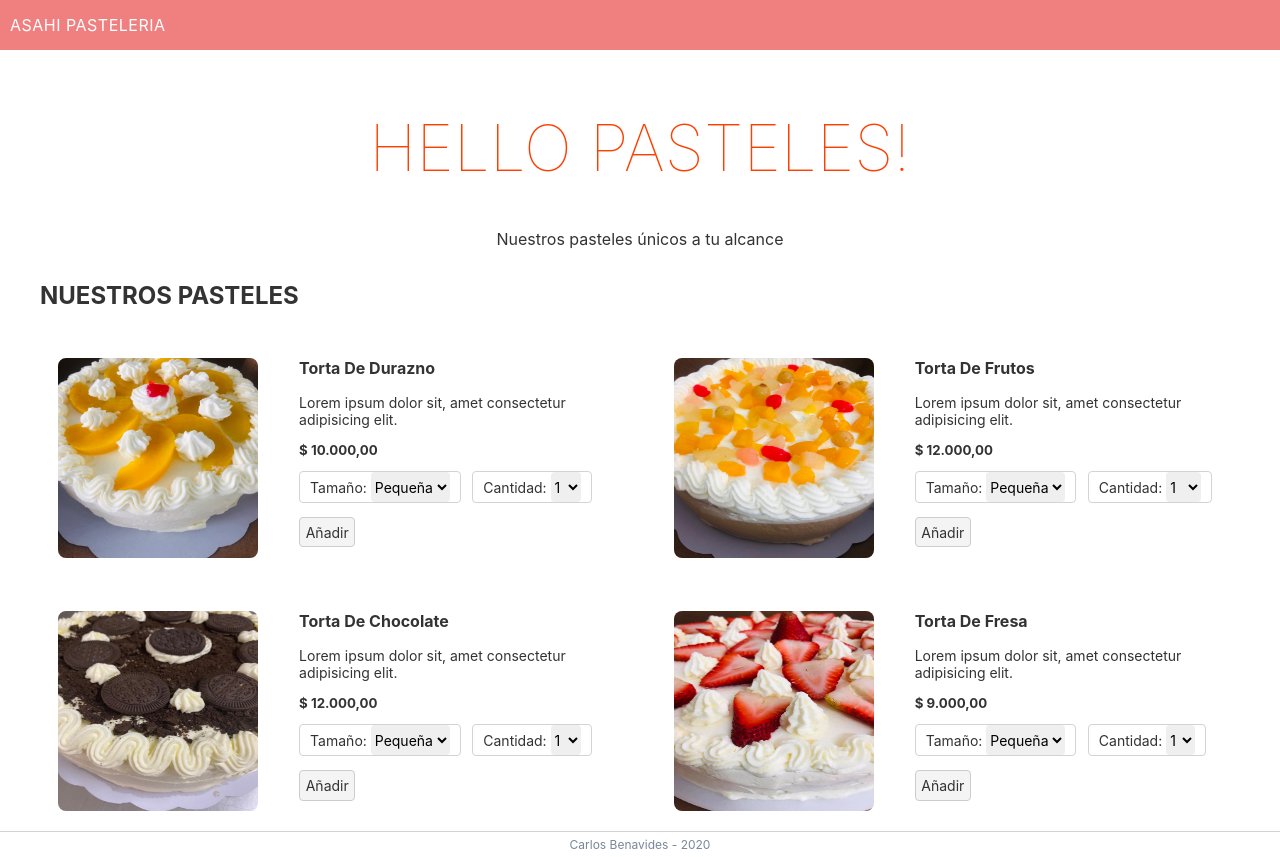
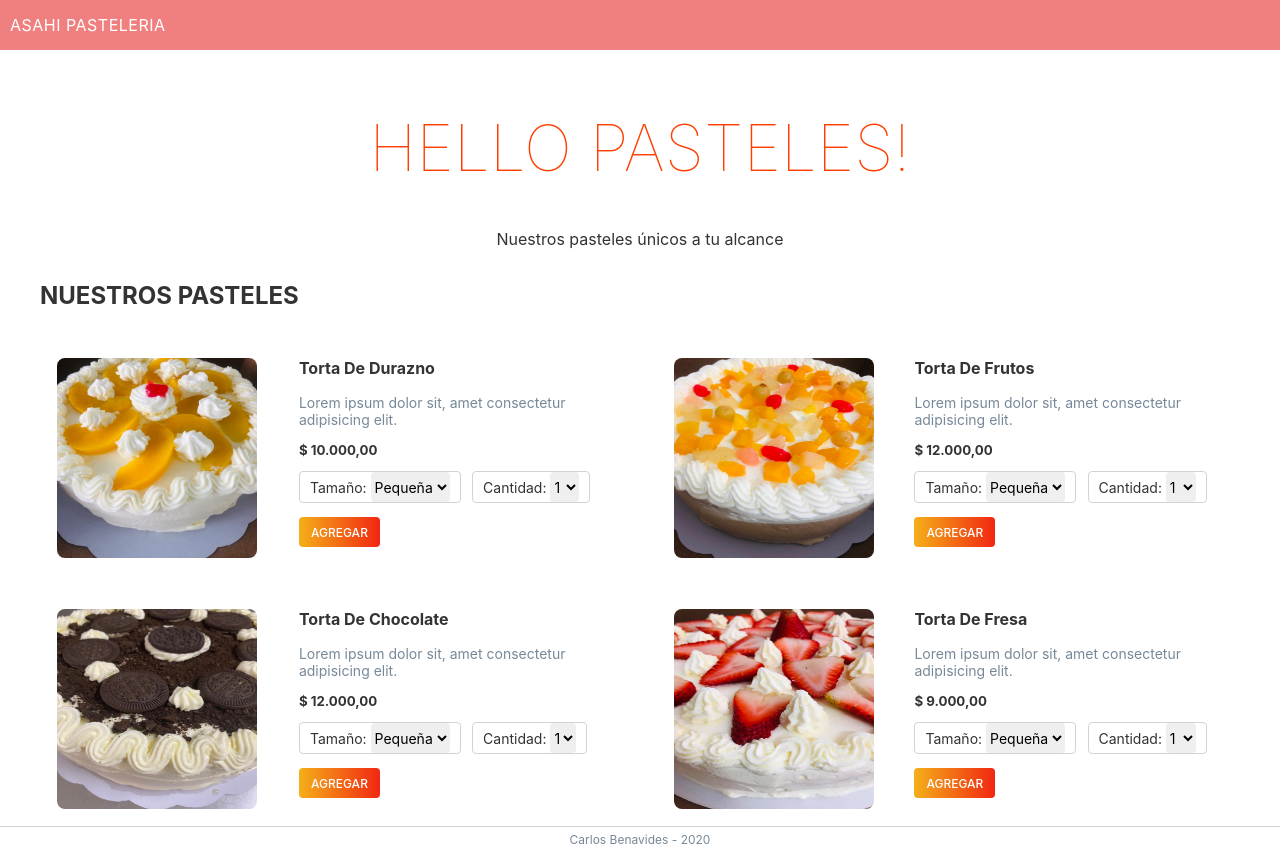
Before and after one commit to CarlosBean/asahi-cakes-front, a Svelte app: page / in a window 1280 px wide. Built offline with nearby package versions, Linux system fonts and the light colour scheme.

Commit message:
fix: fixed product stock on select size

```diff
--- a/src/components/CustomSelect.svelte
+++ b/src/components/CustomSelect.svelte
@@ -33,7 +33,7 @@
   <select name="dropdown" class="capitalize" bind:value={selected}>
     {#each options as option, index}
       {#if option}
-        <option value={option.value}>{option.name}</option>
+        <option value={option}>{option.name}</option>
       {:else}
         <option value={index + 1}>{index + 1}</option>
       {/if}
--- a/src/components/Product.svelte
+++ b/src/components/Product.svelte
@@ -1,5 +1,5 @@
 <script lang="ts">
-  import type { Product } from "../models/product";
+  import type { Product, Size } from "../models/product";
 
   import CustomSelect from "../components/CustomSelect.svelte";
   export let product: Product;
@@ -9,7 +9,7 @@
     currency: "COP",
   });
 
-  let selectedSize: number;
+  let selectedSize: Size;
   let selectedQuantity: number;
 
   function formatCurrency(value: number): string {
@@ -45,6 +45,7 @@
 
   .thumbnail-info p {
     font-size: 14px;
+    color: lightslategray;
   }
 </style>
 
@@ -54,18 +55,23 @@
     <h4 class="capitalize">Torta de {product.name}</h4>
     <p>Lorem ipsum dolor sit, amet consectetur adipisicing elit.</p>
 
-    <h5>{formatCurrency(selectedSize * selectedQuantity)}</h5>
+    {#if selectedSize}
+      <h5>{formatCurrency(selectedSize.value * selectedQuantity)}</h5>
+    {/if}
 
     <CustomSelect
       label="Tamaño"
       options={product.sizes}
       bind:selected={selectedSize} />
 
-    <CustomSelect
-      label="Cantidad"
-      options={Array(product.stock)}
-      bind:selected={selectedQuantity} />
+    {#if selectedSize}
+      <CustomSelect
+        label="Cantidad"
+        options={Array(selectedSize.stock)}
+        bind:selected={selectedQuantity} />
+    {/if}
 
-    <button>Añadir</button>
+    <button class="primary">Agregar</button>
+    <!-- <button>Vaciar</button> -->
   </div>
 </div>
--- a/src/components/Products.svelte
+++ b/src/components/Products.svelte
@@ -7,11 +7,10 @@
       desc:
         "Lorem ipsum dolor, sit amet consectetur adipisicing elit. Sunt cum alias consequatur sapiente eveniet officia excepturi iste quas, hic magnam?",
       sizes: [
-        { name: "pequeña", value: 10000 },
-        { name: "mediana", value: 18000 },
-        { name: "grande", value: 34000 },
+        { name: "pequeña", value: 10000, stock: 3 },
+        { name: "mediana", value: 18000, stock: 4 },
+        { name: "grande", value: 34000, stock: 5 },
       ],
-      stock: 5,
     },
     {
       imageurl: "./images/frutos_pastel.jpg",
@@ -19,11 +18,10 @@
       desc:
         "Lorem ipsum dolor, sit amet consectetur adipisicing elit. Sunt cum alias consequatur sapiente eveniet officia excepturi iste quas, hic magnam?",
       sizes: [
-        { name: "pequeña", value: 12000 },
-        { name: "mediana", value: 22000 },
-        { name: "grande", value: 38000 },
+        { name: "pequeña", value: 12000, stock: 4 },
+        { name: "mediana", value: 22000, stock: 2 },
+        { name: "grande", value: 38000, stock: 5 },
       ],
-      stock: 10,
     },
     {
       imageurl: "./images/oreo_pastel.jpg",
@@ -31,11 +29,10 @@
       desc:
         "Lorem ipsum dolor, sit amet consectetur adipisicing elit. Sunt cum alias consequatur sapiente eveniet officia excepturi iste quas, hic magnam?",
       sizes: [
-        { name: "pequeña", value: 12000 },
-        { name: "mediana", value: 24000 },
-        { name: "grande", value: 36000 },
+        { name: "pequeña", value: 12000, stock: 1 },
+        { name: "mediana", value: 24000, stock: 8 },
+        { name: "grande", value: 36000, stock: 2 },
       ],
-      stock: 7,
     },
     {
       imageurl: "./images/fresa_pastel.jpg",
@@ -43,11 +40,10 @@
       desc:
         "Lorem ipsum dolor, sit amet consectetur adipisicing elit. Sunt cum alias consequatur sapiente eveniet officia excepturi iste quas, hic magnam?",
       sizes: [
-        { name: "pequeña", value: 9000 },
-        { name: "mediana", value: 17000 },
-        { name: "grande", value: 32000 },
+        { name: "pequeña", value: 9000, stock: 4 },
+        { name: "mediana", value: 17000, stock: 3 },
+        { name: "grande", value: 32000, stock: 1 },
       ],
-      stock: 2,
     },
   ];
 </script>
--- a/src/models/product.ts
+++ b/src/models/product.ts
@@ -3,10 +3,10 @@ export interface Product {
     name: string;
     desc: string;
     sizes: Size[];
-    stock: number;
 }
 
 export interface Size {
     name: string;
     value: number;
+    stock: number;
 }
```
